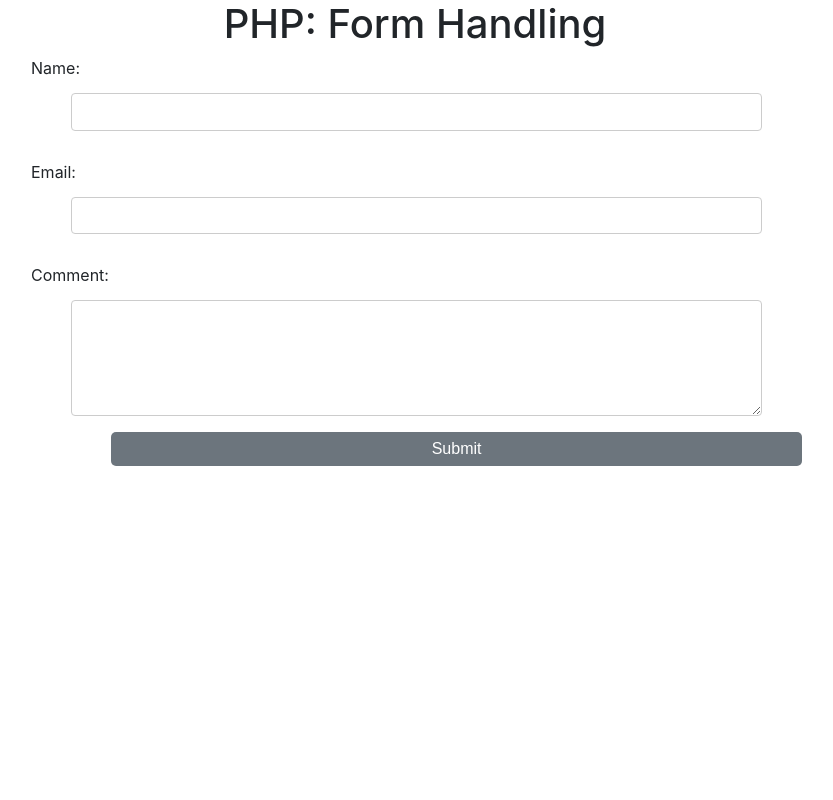
After one commit to Nxbster/Activity-Tracker, a PHP site: page /Activity-Tracker/form.php in a window 1280 px wide. The commit adds this page. Shown: the whole page, without its empty margins (225-1058 px from the left). Run offline with PHP 8.4, Linux system fonts and the light colour scheme.

Commit message:
Second commit

```diff
--- /dev/null
+++ b/form.php
@@ -0,0 +1,100 @@
+<?php
+$name = $email = $comment = NULL;
+$name_msg = $email_msg = $comment_msg = NULL;
+
+if ($_SERVER['REQUEST_METHOD'] =='POST'){
+
+
+
+  if (!empty($_POST['name'])){
+      $name = $_POST['name'];
+  }
+  else{
+      $name_msg = "Please enter name";
+  }
+
+  if (!empty($_POST['emailaddr'])){
+      $email = $_POST['emailaddr'];
+  }
+  else{
+      $email_msg = "Please enter email";
+  }
+  if (!empty($_POST['comment'])){
+      $comment = $_POST['comment'];
+  }
+  else{
+      $comment_msg = "Please enter comment";
+  }
+
+  //$name = $_POST['name'];
+  //$email = $_POST['emailaddr'];
+  //$comment = $_POST['comment'];
+  if ($name != NULL && $email != NULL && $comment != NULL){
+      echo "Thanks for the comment, $name <br/>";
+      echo "<i> $comment</i> <br/>";
+      echo "We will reply to $email  <br/>";
+  }
+  //else{
+  //    echo "$name_msg : $email_msg : $comment_msg <br/>";
+  //}
+}
+ ?>
+<!DOCTYPE html>
+<html lang="en">
+<head>
+  <meta charset="utf-8">
+  <meta http-equiv="X-UA-Compatible" content="IE=edge">  <!-- required to handle IE -->
+  <meta name="viewport" content="width=device-width, initial-scale=1">
+  <title>PHP form handling</title>
+
+  <link rel="stylesheet" href="https://cdn.jsdelivr.net/npm/bootstrap@4.6.0/dist/css/bootstrap.min.css" integrity="sha384-B0vP5xmATw1+K9KRQjQERJvTumQW0nPEzvF6L/Z6nronJ3oUOFUFpCjEUQouq2+l" crossorigin="anonymous">
+  <style>
+    label { display: block; }
+    input, textarea { display:inline-block; font-family:arial; margin: 5px 10px 5px 40px; padding: 8px 12px 8px 12px; border: 1px solid #ccc; border-radius: 4px; box-sizing: border-box; width: 90%; font-size: small; }
+    div { margin-left: auto; margin-right: auto; width: 60%; }
+    h1 { text-align: center; }
+    input[type=submit] { padding:5px 15px; border:0 none; cursor:pointer; border-radius: 5px; }
+    input[type=submit]:hover { background-color: #ccceee; }
+    .msg { margin-left:40px; font-style: italic; color: red; }
+    html{ height:100%; }
+    body{ min-height:100%; padding:0; margin:0; position:relative; }
+    footer { position: absolute; bottom: 0; width: 100%; height: 50px; color: WhiteSmoke; padding: 10px; }
+   </style>
+</head>
+
+<body>
+<div>
+  <h1>PHP: Form Handling</h1>
+
+  <!-- what are form inputs -->
+  <!-- who will handle the form submission -->
+  <!-- how are the request sent -->
+
+  <form action="<?php $_SERVER['PHP_SELF']?>" method="post">
+    <label>Name: </label>
+    <input type="text" name="name" value = "<?php if (!empty($_POST['name'])) echo $_POST['name']?>" /> <br/>
+    <span class="msg">
+      <?php if (empty($_POST['name'])) echo $name_msg ?>
+    </span>
+    <label>Email:</label>
+    <input type="email" name="emailaddr" /> <br/>
+    <span class="msg">
+      <?php if (empty($_POST['emailaddr'])) echo $email_msg ?>
+    </span>
+    <label>Comment: </label>
+    <textarea rows="5" cols="40" name="comment"></textarea> <br/>
+    <span class="msg">
+      <?php if (empty($_POST['comment'])) echo $comment_msg ?>
+    </span>
+
+    <input type="submit" value="Submit" class="btn btn-secondary" />
+
+  </form>
+</div>
+
+
+<script src="https://code.jquery.com/jquery-3.5.1.slim.min.js" integrity="sha384-DfXdz2htPH0lsSSs5nCTpuj/zy4C+OGpamoFVy38MVBnE+IbbVYUew+OrCXaRkfj" crossorigin="anonymous"></script>
+<script src="https://cdn.jsdelivr.net/npm/bootstrap@4.6.0/dist/js/bootstrap.bundle.min.js" integrity="sha384-Piv4xVNRyMGpqkS2by6br4gNJ7DXjqk09RmUpJ8jgGtD7zP9yug3goQfGII0yAns" crossorigin="anonymous"></script>
+
+</body>
+</html>
```
Also changed, not shown: dashboard.html (+43 -16 lines), form-handler.php (added, +36 -0 lines), header.html (added, +10 -0 lines), login.php (added, +62 -0 lines), styles/stylesheet.css (+9 -3 lines).
